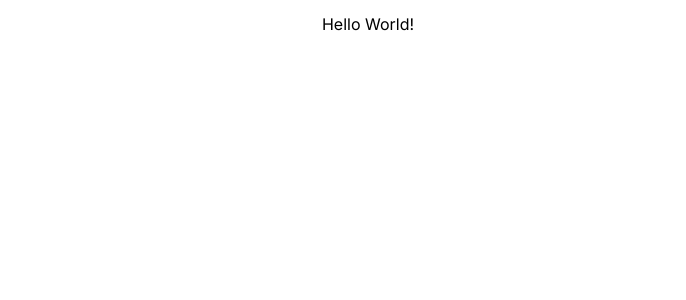
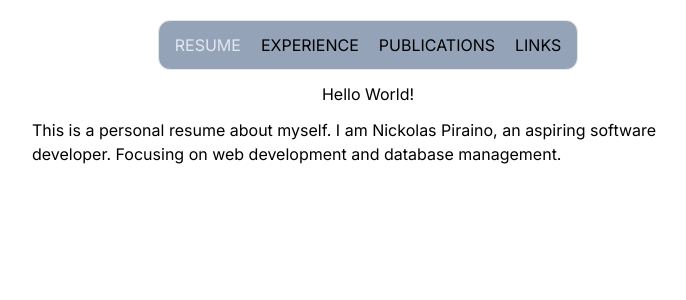
Before and after one commit to kwNick/resume-site, a Next.js app: page / in a window 1280 px wide. Shown: the top 300 px of the page, without its empty margins (272-958 px from the left). Built offline with nearby package versions, Linux system fonts and the light colour scheme.

Commit message:
making content and creating a navbar

```diff
--- /dev/null
+++ b/app/components/NavBar.tsx
@@ -0,0 +1,13 @@
+import Link from "next/link";
+export default function NavBar(){
+    return (
+        <div className="pt-5 flex items-center justify-center">
+            <ul className="px-4 py-3 hidden bg-slate-400 md:inline-flex gap-x-5 border rounded-xl uppercase ">
+               <Link href="/"><li className="text-slate-200">Resume</li></Link>
+               <li>Experience</li>
+               <li>Publications</li>
+               <li>Links</li>
+            </ul>
+        </div>
+    );
+}
--- a/app/layout.tsx
+++ b/app/layout.tsx
@@ -1,7 +1,7 @@
 import type { Metadata } from "next";
 import { Inter } from "next/font/google";
 import "./globals.css";
-
+import NavBar from "./components/NavBar"
 const inter = Inter({ subsets: ["latin"] });
 
 export const metadata: Metadata = {
@@ -17,7 +17,8 @@ export default function RootLayout({
   return (
     <html lang="en">
       <body className={inter.className}>
-        <main>{children}</main>
+        <NavBar/>
+        <main className="max-w-2xl m-auto">{children}</main>
         </body>
     </html>
   );
--- a/app/page.tsx
+++ b/app/page.tsx
@@ -2,8 +2,11 @@ import Image from "next/image";
 
 export default function Home() {
   return (
-    <div className="flex items-center justify-center pt-3 ">
-      <h1>Hello World!</h1>
-    </div>
+    // <div className="max-w-2xl">
+      <div className="flex flex-col items-center justify-center pt-3 gap-y-3">
+        <h1>Hello World!</h1>
+        <p>This is a personal resume about myself. I am Nickolas Piraino, an aspiring software developer. Focusing on web development and database management.</p>
+      </div>
+    // </div>
   );
 }
```
